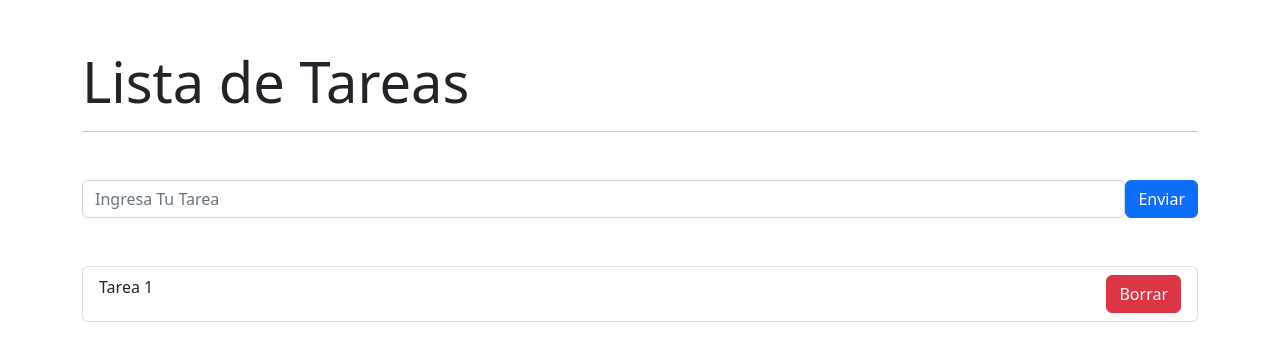
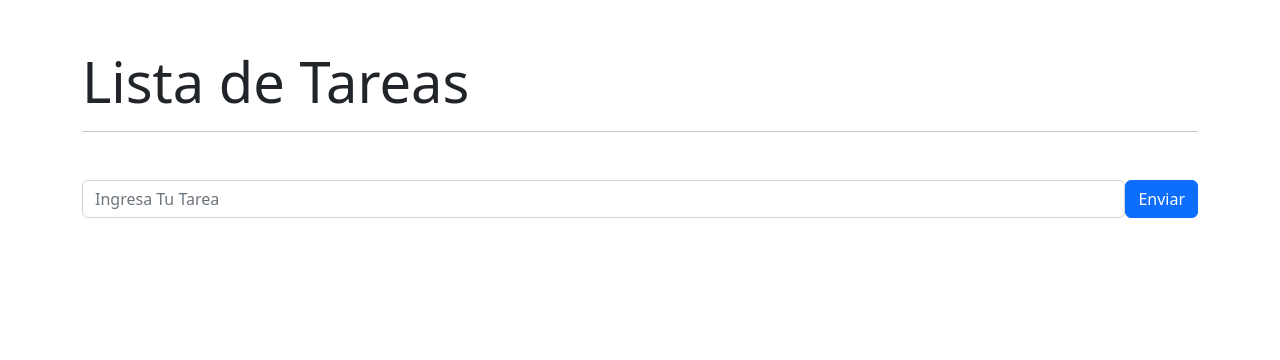
Before and after one commit to jochyd/lista-de-tareas, a React (Create React App) app: page / in a window 1280 px wide. Shown: the top 360 px of the page. Built offline with nearby package versions, Linux system fonts and the light colour scheme.

Commit message:
mosrtamos las tareas en lso componentes

```diff
--- a/src/components/FormularioTareas.jsx
+++ b/src/components/FormularioTareas.jsx
@@ -28,7 +28,7 @@
         </Button>
        </Form.Group>
        </Form>
-       <ListaTareas></ListaTareas>
+       <ListaTareas arregloTareas={arregloTareas}></ListaTareas>
         </>
     );
 };
--- a/src/components/ItemTarea.jsx
+++ b/src/components/ItemTarea.jsx
@@ -1,9 +1,9 @@
 import React from 'react';
 import { Button, ListGroup } from 'react-bootstrap';
 
-const ItemTarea = () => {
+const ItemTarea = ({nombreTarea}) => {
     return (
-        <ListGroup.Item className='d-flex justify-content-between'>Tarea 1
+        <ListGroup.Item className='d-flex justify-content-between'> {nombreTarea}
             <Button variant='danger'>Borrar</Button>
         </ListGroup.Item>
     );
--- a/src/components/ListaTareas.jsx
+++ b/src/components/ListaTareas.jsx
@@ -2,10 +2,14 @@
 import { ListGroup } from "react-bootstrap";
 import ItemTarea from "./ItemTarea";
 
-const ListaTareas = () => {
-  return (
+const ListaTareas = ({arregloTareas}) => {
+    return (
+        //cuando tengamos muchos hijos hay q agregar el componente key
     <ListGroup>
-     <ItemTarea></ItemTarea>
+        {
+        arregloTareas.map((tarea, posicion)=><ItemTarea key={posicion} nombreTarea={tarea}></ItemTarea>)
+        }
+
     </ListGroup>
   );
 };
```
